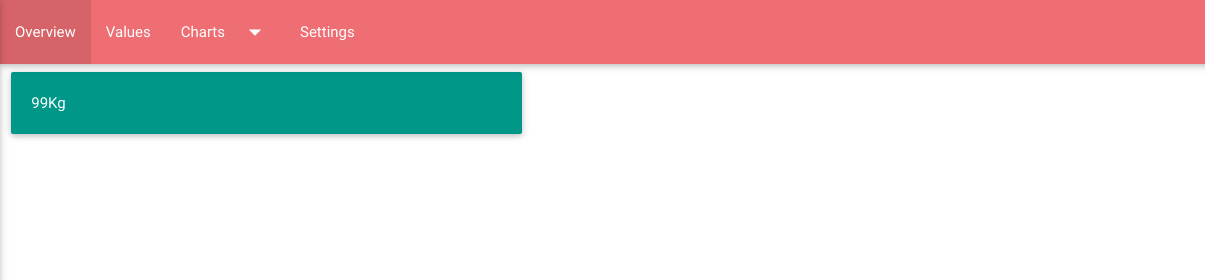
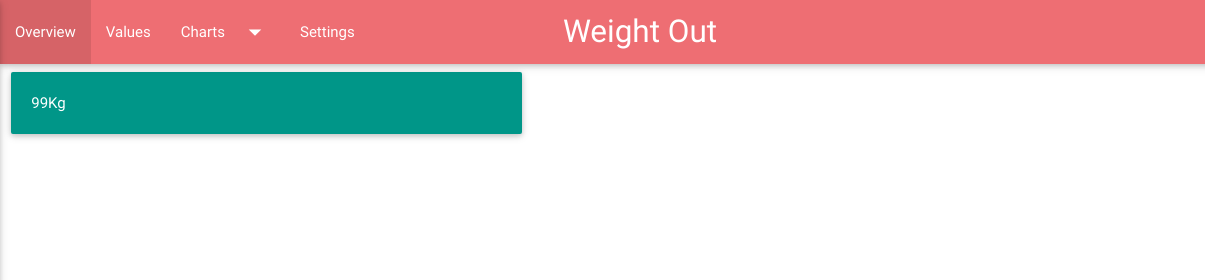
Before and after one commit to beothorn/WeightOut, a plain HTML site: page index.html in a window 1280 px wide. Shown: the top 280 px of the page, 0-1205 px from the left. Drawn offline with Linux system fonts and the light colour scheme.

Commit message:
App title on nav bar

```diff
--- a/index.html
+++ b/index.html
@@ -16,6 +16,7 @@
 
 <div class="navbar-fixed"><nav>
     <div id="navBar" class="nav-wrapper">
+        <a class="brand-logo center">Weight Out</a>
         <a href="#" class="brand-logo right">
             <img class="weightOutLogo" src="media/logo.svg">
         </a>
```
